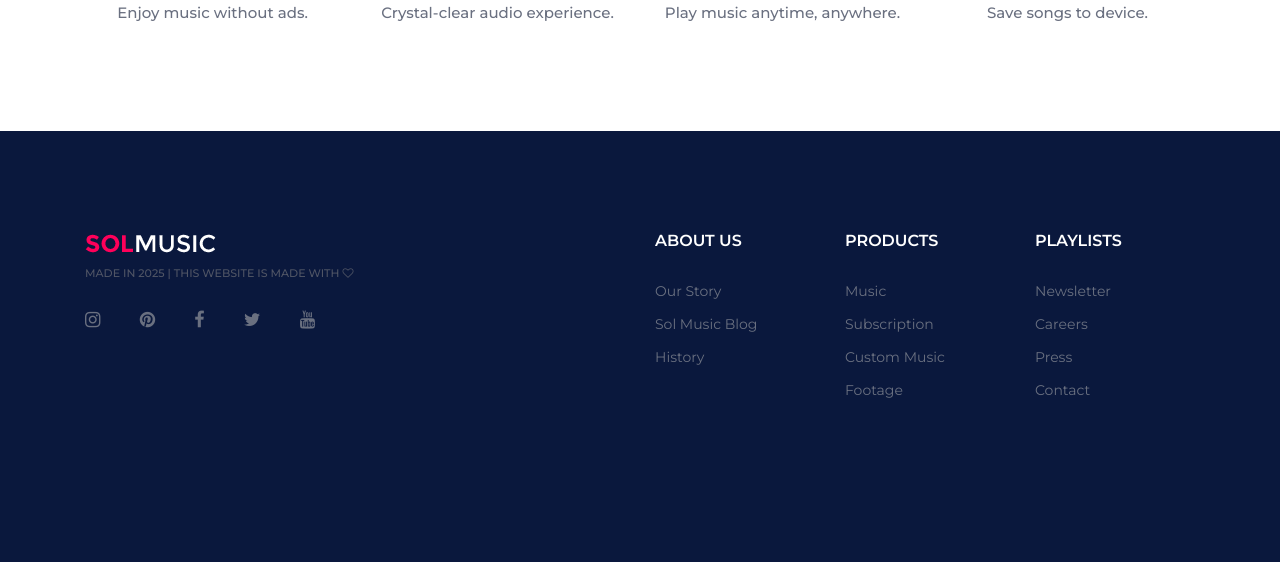
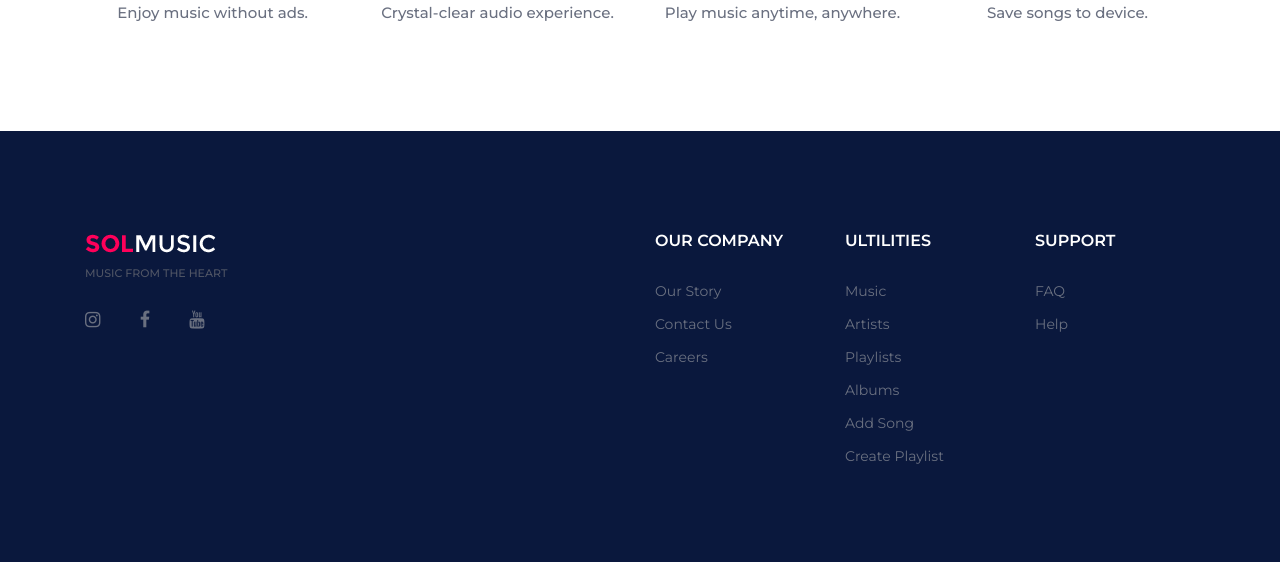
Before and after one commit to mikedevman/DebugKnight-SmartTunes, a PHP site: page / in a window 1280 px wide. Shown: the part 3666-4228 px from the top of the page. Before the commit the page ends 4064 px from the top, so only its background shows below. Run offline with PHP 8.4, Linux system fonts and the light colour scheme; the visitor is signed in with stand-in values (Sample User, id 1); data that the repository does not hold is empty.

Commit message:
fixed many things

```diff
--- a/index.php
+++ b/index.php
@@ -364,33 +364,33 @@ $user_songs = $result2->fetch_all(MYSQLI_ASSOC);
 					<div class="row">
 						<div class="col-sm-4">
 							<div class="footer-widget">
-								<h2>About us</h2>
+								<h2>Our Company</h2>
 								<ul>
-									<li><a href="">Our Story</a></li>
-									<li><a href="">Sol Music Blog</a></li>
-									<li><a href="">History</a></li>
+									<li><a href="contact.php">Our Story</a></li>
+									<li><a href="contact.php">Contact Us</a></li>
+									<li><a href="contact.php">Careers</a></li>
 								</ul>
 							</div>
 						</div>
 						<div class="col-sm-4">
 							<div class="footer-widget">
-								<h2>Products</h2>
-								<ul>
-									<li><a href="">Music</a></li>
-									<li><a href="">Subscription</a></li>
-									<li><a href="">Custom Music</a></li>
-									<li><a href="">Footage</a></li>
-								</ul>
+								<h2>Ultilities</h2>
+                  				<ul>
+                    				<li><a href="karaoke.php">Music</a></li>
+                    				<li><a href="artists.html">Artists</a></li>
+                    				<li><a href="">Playlists</a></li>
+                    				<li><a href="">Albums</a></li>
+                    				<li><a href="karaoke.php">Add Song</a></li>
+                    				<li><a href="">Create Playlist</a></li>
+                  				</ul>
 							</div>
 						</div>
 						<div class="col-sm-4">
 							<div class="footer-widget">
-								<h2>Playlists</h2>
+								<h2>Support</h2>
 								<ul>
-									<li><a href="">Newsletter</a></li>
-									<li><a href="">Careers</a></li>
-									<li><a href="">Press</a></li>
-									<li><a href="">Contact</a></li>
+									<li><a href="contact.php">FAQ</a></li>
+									<li><a href="contact.php">Help</a></li>
 								</ul>
 							</div>
 						</div>
@@ -399,15 +399,13 @@ $user_songs = $result2->fetch_all(MYSQLI_ASSOC);
 				<div class="col-xl-6 col-lg-5 order-lg-1">
 					<img src="img/logo.png" alt="">
 					<div class="copyright">
-Made in <script>document.write(new Date().getFullYear());</script> | This website is made with <i class="fa fa-heart-o" aria-hidden="true"></i>
-					</div>
-					<div class="social-links">
-						<a href=""><i class="fa fa-instagram"></i></a>
-						<a href=""><i class="fa fa-pinterest"></i></a>
-						<a href=""><i class="fa fa-facebook"></i></a>
-						<a href=""><i class="fa fa-twitter"></i></a>
-						<a href=""><i class="fa fa-youtube"></i></a>
-					</div>
+                Music from the heart
+            </div>
+            <div class="social-links">
+              <a href="https://www.instagram.com/mikee.conv/?hl=en"><i class="fa fa-instagram"></i></a>
+              <a href="https://www.facebook.com/namanh.ha.1042/"><i class="fa fa-facebook"></i></a>
+              <a href="https://www.youtube.com/@Mike-b6t9v"><i class="fa fa-youtube"></i></a>
+            </div>
 				</div>
 			</div>
 		</div>
--- a/js/karaoke-recorder.js
+++ b/js/karaoke-recorder.js
@@ -43,7 +43,7 @@ startBtn.addEventListener("click", async () => {
       .then(res => res.json())
       .then(data => {
         if (data.success) {
-          status.innerHTML = `✅ Vocal Similarity Score: <strong>${data.score.toFixed(2)} / 100</strong> 🎯`;
+          status.innerHTML = `✅ Your Score: <strong>${data.score.toFixed(2)} / 100</strong> 🎯`;
         } else {
           // Clean error messages only
           let reason = "❌ An error occurred.";
```
Also changed, not shown: contact.php (+11 -11 lines), css/style.css (+44 -8 lines), karaoke.php (+11 -11 lines).
